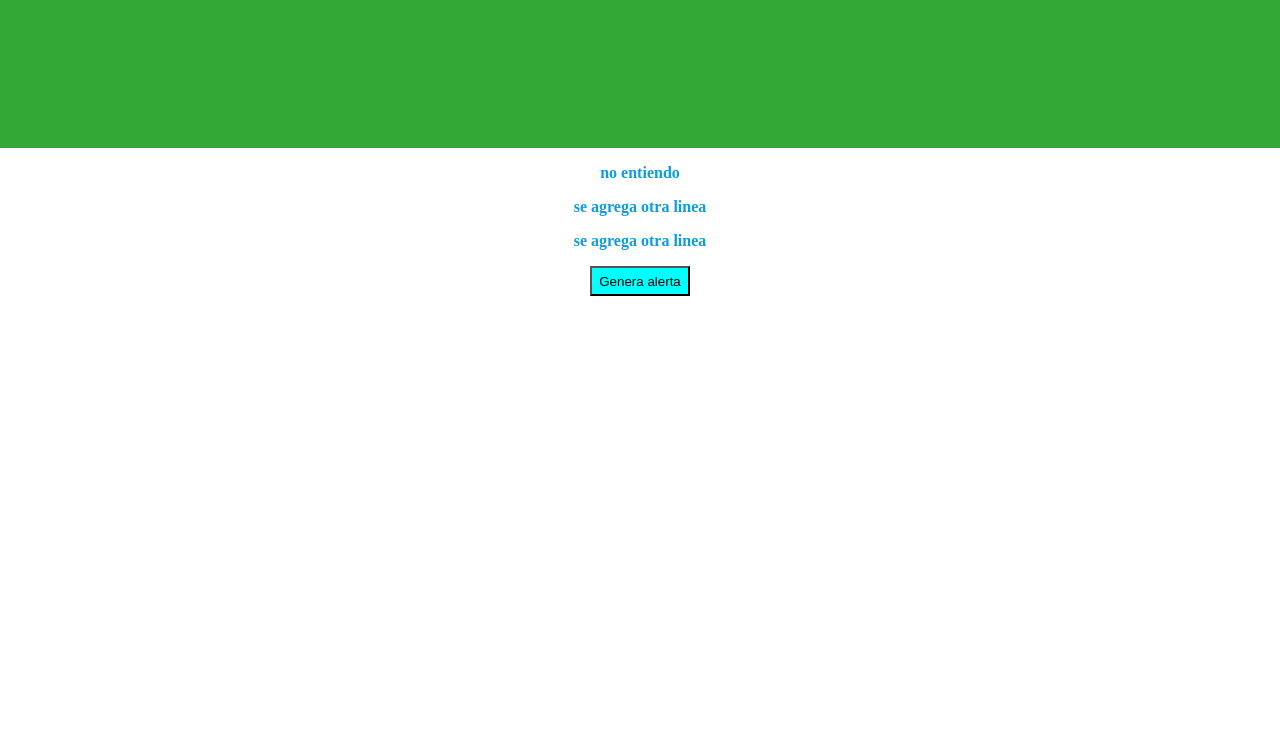
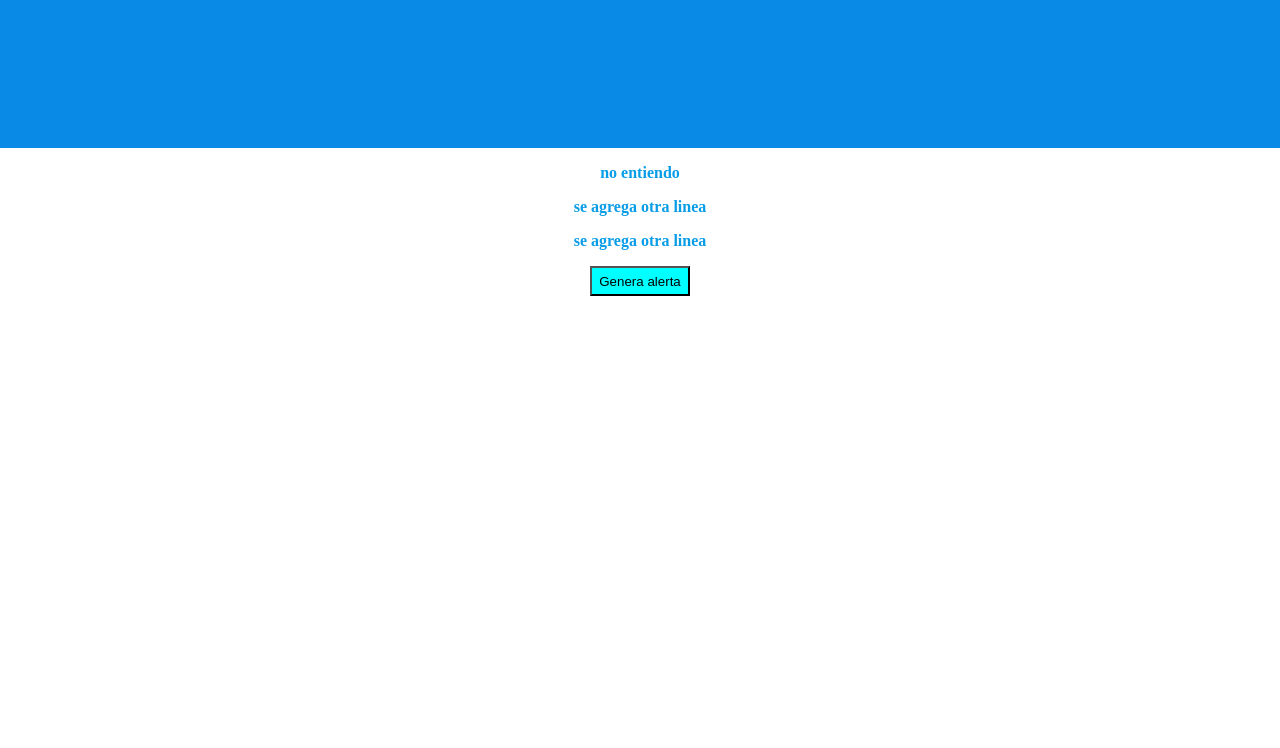
Before and after one commit to SrKevinDC/pagina, a website: page index.html in a window 1280 px wide. Shown: the part 52-800 px from the top of the page. Drawn offline with Linux system fonts and the light colour scheme.

Commit message:
background

```diff
--- a/style.css
+++ b/style.css
@@ -9,7 +9,7 @@ h1 {
 
 .encabezado {
   height: 200px;
-  background-color: rgb(51, 168, 55);
+  background-color: rgb(8, 138, 230);
 }
 
 .titulo {
```
